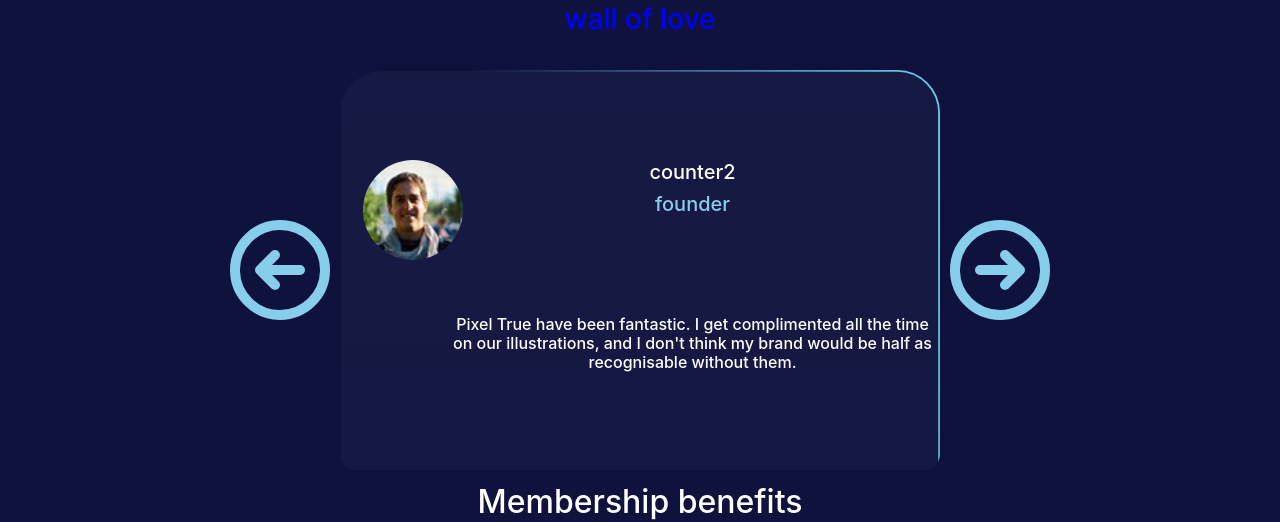
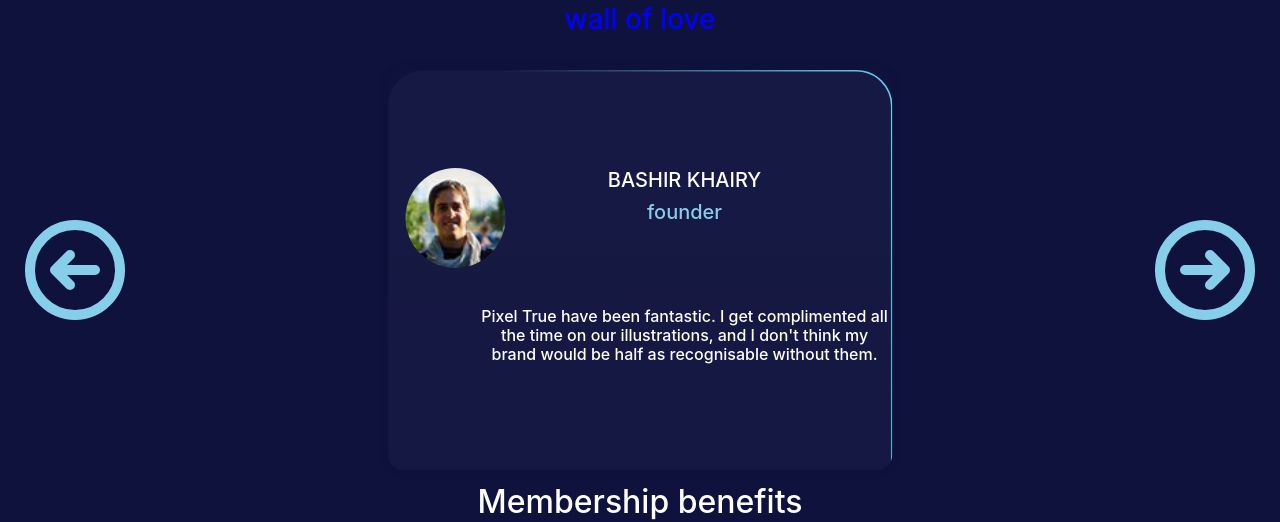
Before and after one commit to amalnahdi/landing_page, a React (Create React App) app: page / in a window 1280 px wide. Both pictures are taken after a click on the button 280 px from the left and 6095 px from the top of the page. Shown: the part 5825-6347 px from the top of the page. Built offline with nearby package versions, Linux system fonts and the light colour scheme; no server answers.

Commit message:
Animation INP

```diff
--- a/src/App.css
+++ b/src/App.css
@@ -108,7 +108,7 @@ button {
   cursor: pointer;
 }
 footer{
-  background-color: indigo !important;
+  background-color: #0F123D !important;
   color: white !important;
 
 }
@@ -116,3 +116,15 @@ footer{
   background-color: indigo !important;
 
 }
+
+.move-right {
+  transform: translateX(200%);
+  -webkit-transform:translateX(-200%);
+  transition-duration: 3000ms;
+
+}
+.move-back{
+  transform: translateX(-50%);
+  -webkit-transform:translateX(-50%);
+  transition-duration: 3000ms;
+}
--- a/src/App.js
+++ b/src/App.js
@@ -109,19 +109,14 @@ const CardDth=()=>{
 </div>
   )
 }
-
-
-
-
-
 const Nav = () => {
   return (
     <nav
       class="navbar navbar-expand-lg navbar-light "
       style={{ backgroundColor: "#663B74 !important" }}
     >
-      <a class="navbar-brand" href="#" style={{color:'white'}}>
-        Pixeltrue
+      <a class="navbar-brand " href="#" style={{color:'white'}}>
+        <strong>Pixeltrue</strong>
       </a>
 
       <button
@@ -135,27 +130,27 @@ const Nav = () => {
       >
         <span class="navbar-toggler-icon"></span>
       </button>
-      <div class="collapse navbar-collapse" id="navbarNavDropdown">
+      <div class="collapse navbar-collapse d-flex justify-content-end " id="navbarNavDropdown">
         <ul class="navbar-nav">
           <li class="nav-item active">
             <a class="nav-link" href="#" style={{color:'white'}}>
-              Home <span class="sr-only">(current)</span>
+              Case studying <span class="sr-only">(current)</span>
             </a>
           </li>
 
-          <li class="nav-item">
+          <li class="nav-item ">
             <a class="nav-link" href="#" style={{color:'white'}}>
-              Features
+              pricing
             </a>
           </li>
-          <li class="nav-item">
+          <li class="nav-item ">
             <a class="nav-link" href="#" style={{color:'white'}}>
-              Features
+              Our Work
             </a>
           </li>
-          <li class="nav-item">
+          <li class="nav-item ">
             <a class="nav-link" href="#" style={{color:'white'}}>
-              Pricing
+              Our Platform
             </a>
           </li>
           <li class="nav-item dropdown">
@@ -223,6 +218,7 @@ const Nav = () => {
 function App() {
   const [count, SetCounter] = useState(0);
   const [texts, setTexts] = useState([]);
+  const [animate, setAniamte] = useState("slide0");
 
   const NextSlide = () => {
     if (count + 1 > slider.length - 1) {
@@ -267,11 +263,14 @@ const fetchData=async ()=>{
 let text=await axios.get('https://protected-shore-14845.herokuapp.com/text')
 setTexts(text.data.data)}
 useEffect(()=>{
-  setTimeout(()=>{
-    fetchData()
+  // setTimeout(()=>{
+  //   fetchData()
 
-  },3000)
-},[])
+  // },3000)
+  setInterval(() => {
+    // NextSlide()
+  }, 2000);
+})
 
   const slider = [
     {
@@ -622,7 +621,8 @@ useEffect(()=>{
       >
         <button
           onClick={() => {
-            NextSlide();
+            // NextSlide();
+            setAniamte("slide1")
           }}
         >
           <svg
@@ -631,7 +631,7 @@ useEffect(()=>{
             fill="none"
             viewBox="0 0 24 24"
             stroke="currentColor"
-            style={{ height: "120", color: "#87CEEB" }}
+            style={{ height: "120", color: "#87CEEB",zIndex:"1" }}
           >
             <path
               strokeLinecap="round"
@@ -642,7 +642,7 @@ useEffect(()=>{
           </svg>
         </button>
         <div
-          class=" card margin gif"
+          className={`card margin gif ${"slide0"==animate?"":"move-right"}`}
           style={{
             borderWidth: "0",
             backgroundImage: `url("./box.svg")`,
@@ -694,6 +694,60 @@ useEffect(()=>{
             </div>
           </div>
         </div>
+        <div
+          className={`card margin gif ${"slide1"==animate?"move-back":"d-none"}`}
+          style={{
+            borderWidth: "0",
+            backgroundImage: `url("./box.svg")`,
+            backgroundSize: "cover",
+            backgroundColor: "inherit",
+            display: "flex",
+            width: "600px",
+            height: "400px",
+            justifyContent: "center",
+            paddingBottom: "9%",
+            paddingTop: "9%",
+            position: "relative",
+            alignSelf: "center",
+          }}
+        >
+          <div className="row">
+            <div
+              className="col-md-2 image"
+              style={{ justifyContent: "flex-start", alignItems: "center" }}
+            >
+              <div
+                style={{
+                  height: "100px",
+                  width: "100px",
+                  borderRadius: "50%",
+                  backgroundImage: `url("./p1.png")`,
+                  backgroundSize: "contain",
+                  backgroundRepeat: "no-repeat",
+                  alignSelf: "center",
+                  marginLeft: "30%",
+                }}
+              ></div>
+            </div>
+            <div className="col-md-10">
+              <h5 style={{ color: "white" }}>{slider[count].username} </h5>
+
+              <h5 style={{ color: "#87CEEB" }}>founder </h5>
+              <h6
+                style={{
+                  color: "white",
+                  justifyContent: "center",
+                  marginTop: "20%",
+                }}
+              >
+                Pixel True have been fantastic. I get complimented all the time
+                on our illustrations, and I don't think my brand would be half
+                as recognisable without them.
+              </h6>
+            </div>
+          </div>
+        </div>
+
         <button
           onClick={() => {
             NextSlide();
@@ -817,7 +871,7 @@ useEffect(()=>{
           </div>
         </div>
       </div>
-      <div className='row p-1 mx-auto d-flex indigo' style={{backgroundcolor:'indigo'}} >
+      <div className='row p-1 mx-auto d-flex ' style={{backgroundColor:'#0F123D'}} >
               <div className='col-md-10 offset-1' style={{
                 height:"400px",
                 backgroundImage:`url('./bg.png')`,
@@ -837,7 +891,7 @@ useEffect(()=>{
               </div>
        </div>
 
-<footer class="text-center text-lg-start pt-1  text-muted" style={{backgroundcolor:'blueviolet'}}>
+<footer class="text-center text-lg-start pt-1  text-muted" style={{backgroundColor:'#0F123D'}}>
 
   <section class="">
     <div class="container text-center text-md-start mt-5">
@@ -848,10 +902,12 @@ useEffect(()=>{
           </h6>
           <p>
           Get actionable tips on how to increase sales and conversions with design!
-          <button type="button" class="btn btn-danger" style={{alignSelf:'center'}}>
+          </p>
+          <p>
+          <button type="button" class="btn btn-danger" style={{alignSelf:'center',height:'80%',width:"40%"}}>
                                    see pricing{" "}
                                  </button>
-          </p>
+                                 </p>
         </div>
 
         <div class="col-md-2 col-lg-2 col-xl-2 mx-auto mb-4">
```
